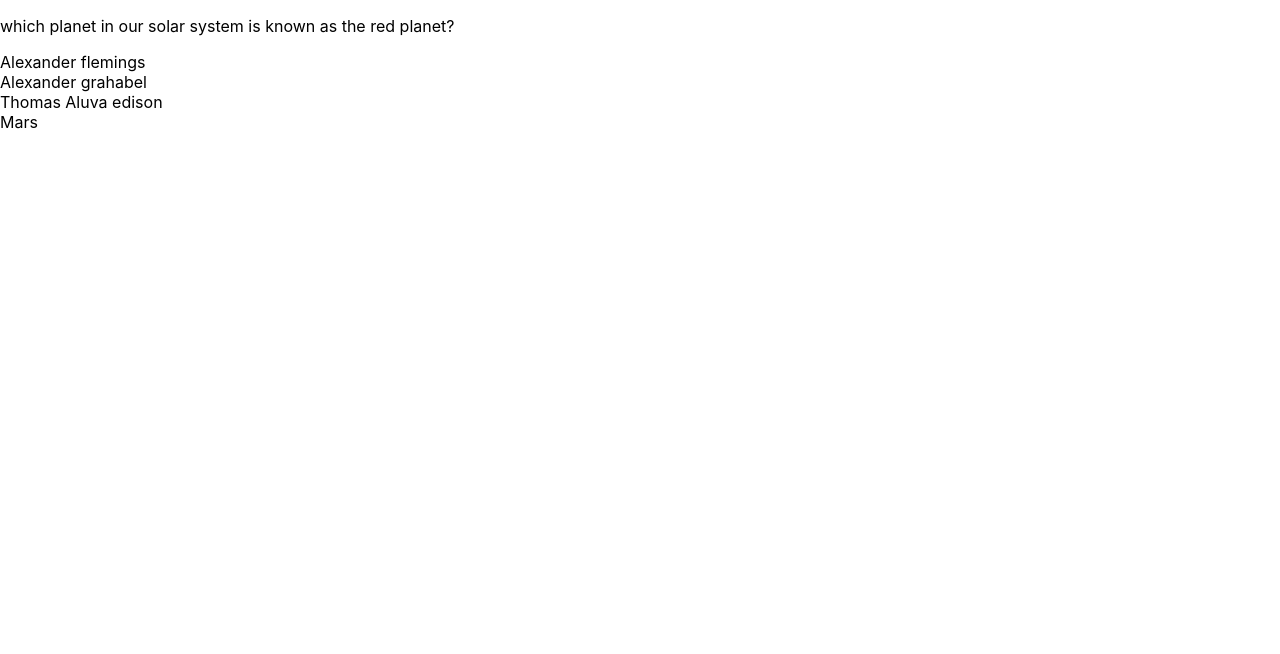
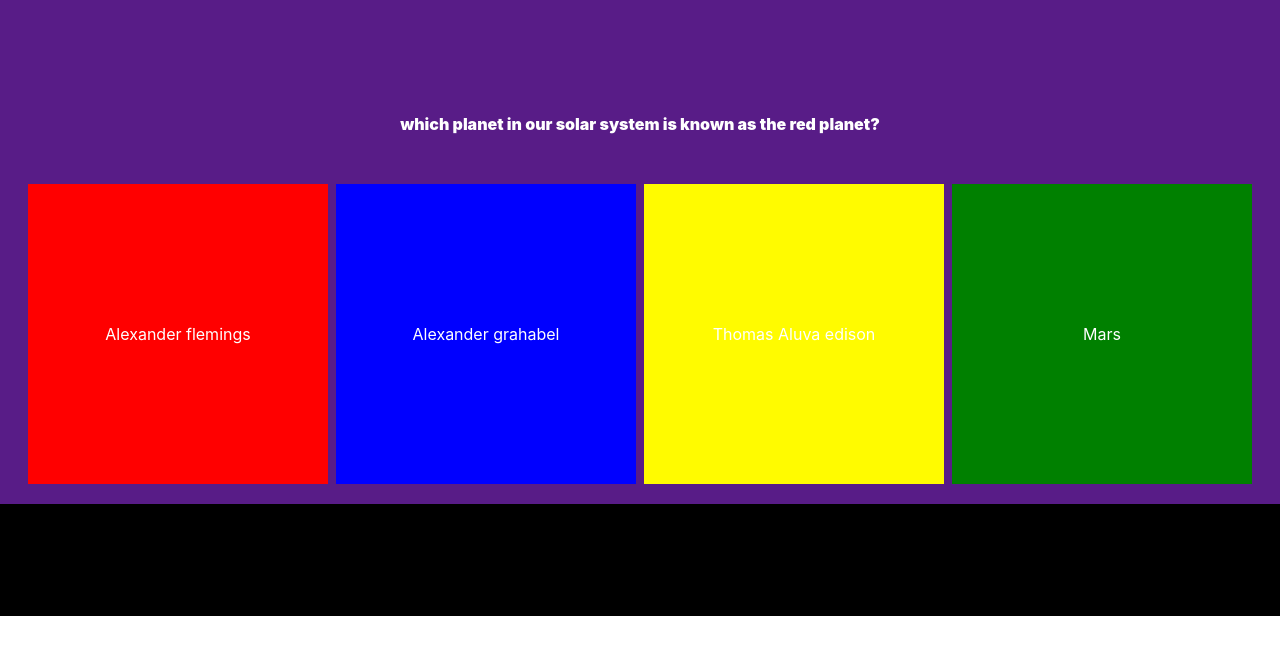
Before and after one commit to MuhammedAseem-s/centric-new, a React (Create React App) app: page / in a window 1280 px wide. Shown: the top 654 px of the page. Built offline with nearby package versions, Linux system fonts and the light colour scheme.

Commit message:
completed

```diff
--- a/package.json
+++ b/package.json
@@ -34,5 +34,8 @@
       "last 1 firefox version",
       "last 1 safari version"
     ]
+  },
+  "devDependencies": {
+    "tailwindcss": "^3.3.3"
   }
 }
--- a/src/App.css
+++ /dev/null
@@ -1,38 +0,0 @@
-.App {
-  text-align: center;
-}
-
-.App-logo {
-  height: 40vmin;
-  pointer-events: none;
-}
-
-@media (prefers-reduced-motion: no-preference) {
-  .App-logo {
-    animation: App-logo-spin infinite 20s linear;
-  }
-}
-
-.App-header {
-  background-color: #282c34;
-  min-height: 100vh;
-  display: flex;
-  flex-direction: column;
-  align-items: center;
-  justify-content: center;
-  font-size: calc(10px + 2vmin);
-  color: white;
-}
-
-.App-link {
-  color: #61dafb;
-}
-
-@keyframes App-logo-spin {
-  from {
-    transform: rotate(0deg);
-  }
-  to {
-    transform: rotate(360deg);
-  }
-}
--- a/src/App.js
+++ b/src/App.js
@@ -1,10 +1,10 @@
 
-import QuestionMain from "./components/QuestionsMain";
+import QuestionsMain from "./components/QuestionsMain";
 
 function App() {
   return (
     <div className="App">
-      <QuestionMain/>
+      <QuestionsMain/>
     </div>
   );
 }
--- a/src/components/QuestionsMain.js
+++ b/src/components/QuestionsMain.js
@@ -1,17 +1,17 @@
 import React, { useEffect, useState } from 'react'
 import data from './data'
+import './question.css'
 
-const QuestionMain = () => {
+const QuestionsMain = () => {
     console.log("Data", data)
     const [qno, setqno] = useState(0)
     const [qn, setQn] = useState('')
     const [options, setOptions] = useState([])
     const [visibility, setVisiblility] = useState(null)
     const [isCorrect, setIscorrect] = useState({
+        // modalOpen: false,
         Status: ''
     })
-
-    console.log("render check")
 
     function fetchQns(nos) {
 
@@ -19,6 +19,10 @@ const QuestionMain = () => {
         setOptions(data[qno].options) // state func to set options to questions
     }
     let finalData = []
+
+    //To fetch Question
+    // state variable and state function to take questkion number
+    //qno increments while setting nexgt question  by 1
 
     useEffect(() => {
         if (qno < data.length) {
@@ -87,7 +91,7 @@ const QuestionMain = () => {
             <div className='bg-purple-900'>
                 <div className='flex flex-wrap flex-col items-center'>
                     <p className='text-white font-black  pt-[7rem] p-4'>{qn}</p>
-                    <div>
+                    <div className={isCorrect?.Status === 'CORRECT' ? 'flex flex-wrap justify-center items-center gap-2 mt-[2rem] option-success'  : isCorrect?.Status === 'WRONG' ? 'flex items-center justify-center flex-wrap gap-2 mt-[2rem] option-failed' : 'flex items-center justify-center flex-wrap gap-2 mt-[2rem] option-parent'}>
                         {
                             options.length > 0 && options.map((optItem) => {
                                  console.log("Optitme",optItem)
@@ -101,7 +105,7 @@ const QuestionMain = () => {
                     </div>
                 </div>
                 {
-                    <div>
+                    <div style={isCorrect?.Status === 'CORRECT' ? { backgroundColor: 'green' } : isCorrect?.Status === 'WRONG' ? { backgroundColor: 'red' } : { backgroundColor: 'black' }} className='text-white h-[14vh] mt-5 flex justify-center items-center'>
                         {isCorrect?.Status}
                     </div>
                 }
@@ -110,4 +114,4 @@ const QuestionMain = () => {
     )
 }
 
-export default QuestionMain
+export default QuestionsMain
--- /dev/null
+++ b/src/components/question.css
@@ -0,0 +1,43 @@
+.option-parent :nth-child(1){
+    background-color: red;
+}
+
+.option-parent :nth-child(2){
+    background-color: blue;
+}
+
+.option-parent :nth-child(3){
+    background-color: rgb(255, 251, 0);
+}
+
+.option-parent :nth-child(4){
+    background-color: green;
+}
+
+.card-item  :nth-child(1){
+    background-color: transparent ;
+}
+.success_item :nth-child(1){
+    background-color: transparent ;
+
+}
+.option-success  div {
+    background-color: green;
+}
+
+.option-failed div {
+    background-color: red;
+
+}
+
+
+#bar {
+    background-color: #4267b2;
+    width: 10px;
+    height: 40px;
+    position: absolute;
+  }
+
+  #loading {
+    font-size: 1.4rem;
+  }
--- a/src/index.css
+++ b/src/index.css
@@ -11,3 +11,6 @@ code {
   font-family: source-code-pro, Menlo, Monaco, Consolas, 'Courier New',
     monospace;
 }
+@tailwind base;
+@tailwind components;
+@tailwind utilities;
--- a/src/index.js
+++ b/src/index.js
@@ -1,9 +1,8 @@
 import React from 'react';
 import ReactDOM from 'react-dom/client';
-import './index.css';
 import App from './App';
 import reportWebVitals from './reportWebVitals';
-
+import"./index.css"
 const root = ReactDOM.createRoot(document.getElementById('root'));
 root.render(
   <React.StrictMode>
--- /dev/null
+++ b/tailwind.config.js
@@ -0,0 +1,10 @@
+/** @type {import('tailwindcss').Config} */
+module.exports = {
+  content: [
+    "./src/**/*.{js,jsx,ts,tsx}",
+  ],
+  theme: {
+    extend: {},
+  },
+  plugins: [],
+}
```
Also changed, not shown: 1 other file (tests, documents, lock files or other folders).
